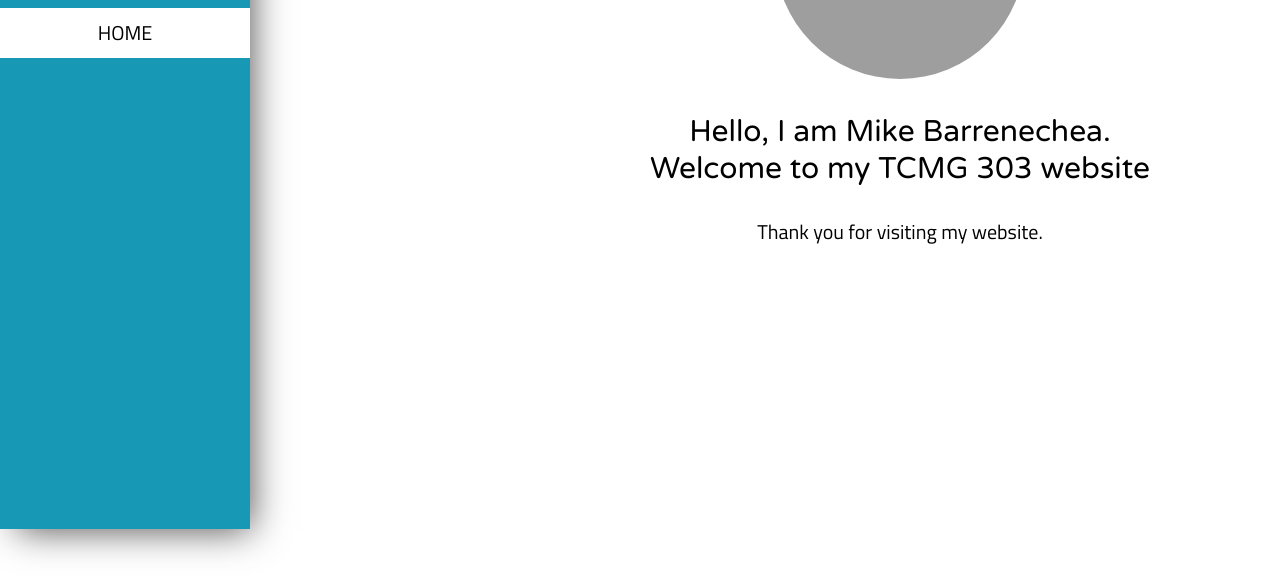
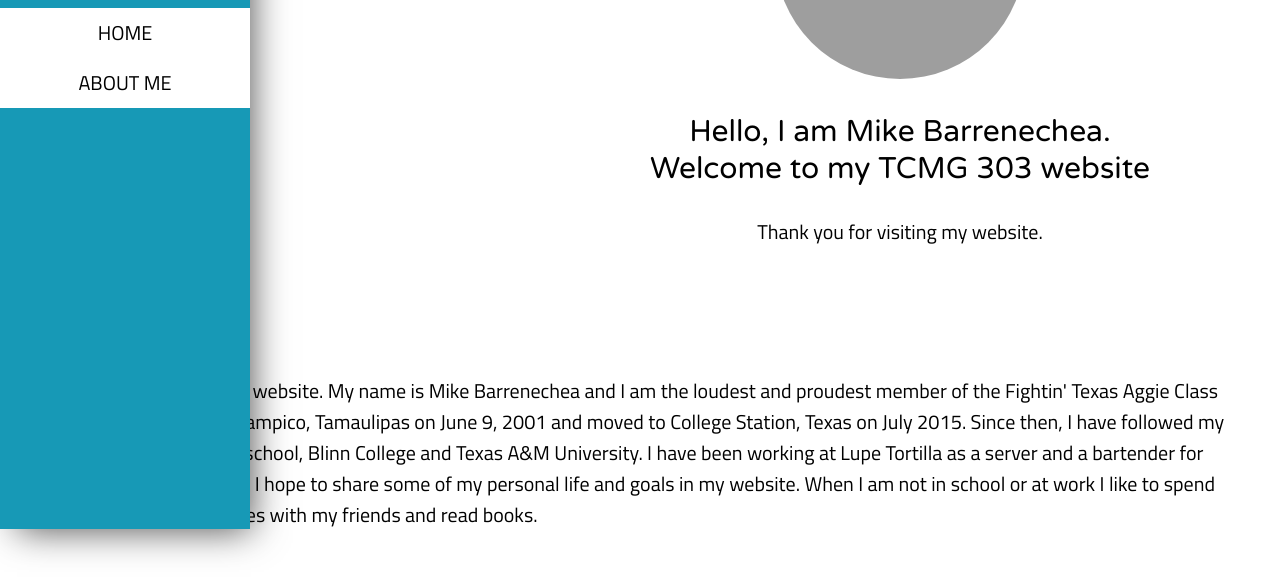
Before and after one commit to BigMagicMike/BigMagicMike.github.io, a plain HTML site: page index.html in a window 1280 px wide. Shown: the part 271-848 px from the top of the page. Before the commit the page ends 800 px from the top, so only its background shows below. Drawn offline with Linux system fonts and the light colour scheme; grey boxes are pictures that could not be loaded; a web font is replaced by a local one.

Commit message:
Update index.html

```diff
--- a/index.html
+++ b/index.html
@@ -16,6 +16,7 @@
       <p class="headname">Mike Pena</p>
       <ul>
         <li><a href="#home"> HOME</a></li>
+        <li><a href="#about"> ABOUT ME </a></li>
       </ul>
     </nav>
   </head>
@@ -30,10 +31,18 @@
         <p class="nameabout">
           Thank you for visiting my website.
         </p>
+        </div>
+      </div>
+    <div class="about" id="about">
+        <h1>About Me</h1>
+        <p class="skill">
+        Howdy, Welcome to my website. My name is Mike Barrenechea and I am the loudest and proudest member of the Fightin' Texas Aggie Class of 2025! I was born in Tampico, Tamaulipas on June 9, 2001 and moved to College Station, Texas on July 2015. Since then, I have followed my education through highschool, Blinn College and Texas A&M University. I have been working at Lupe Tortilla as a server and a bartender for two years and counting. I hope to share some of my personal life and goals in my website. When I am not in school or at work I like to spend my time watching movies with my friends and read books.
 
 
 
-        </div>
+      </p>
+
+
       </div>
     </div>
 
```
